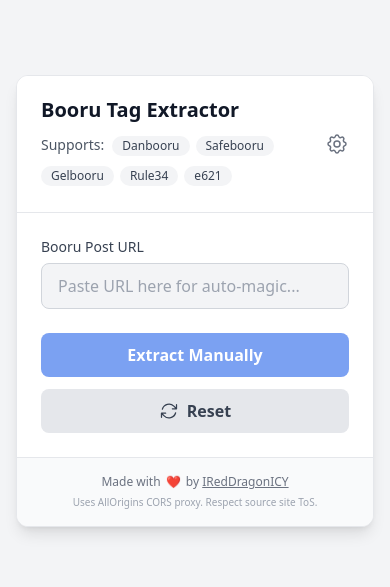
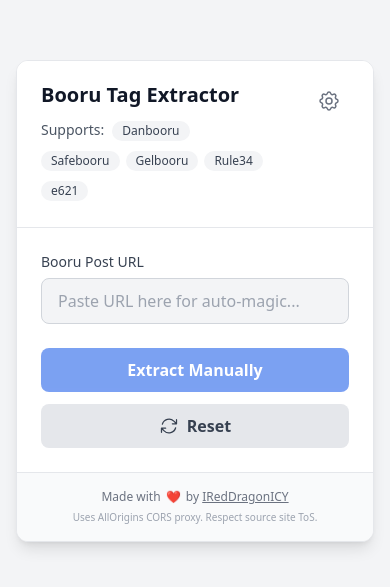
Before and after one commit to IRedDragonICY/booruprompt, a Next.js app: page / in a window 390 px wide. Shown: the part 121-708 px from the top of the page. Built offline with nearby package versions, Linux system fonts and the light colour scheme.

Commit message:
feat: Refactor header layout for improved responsiveness and accessibility

```diff
--- a/src/app/page.tsx
+++ b/src/app/page.tsx
@@ -490,11 +490,9 @@ const BooruTagExtractor = () => {
                 initial={{ opacity: 0, y: 20 }} animate={{ opacity: 1, y: 0 }} transition={{ duration: 0.5, ease: "easeOut" }}
             >
                 {/* Header */}
-                <div className="px-6 py-5 relative border-b border-gray-200 dark:border-gray-700 bg-white dark:bg-gray-800">
-                    <motion.button whileTap={{ scale: 0.9 }} onClick={() => setShowSettings(true)} className="absolute top-1/2 right-4 transform -translate-y-1/2 z-20 p-2 rounded-full text-gray-500 dark:text-gray-400 hover:bg-gray-200 dark:hover:bg-gray-700 focus:outline-none focus-visible:ring-2 focus-visible:ring-blue-500 focus-visible:ring-offset-2 dark:focus-visible:ring-offset-gray-800 transition-colors" aria-label="Open Settings">
-                        <CogIcon />
-                    </motion.button>
-                    <h1 className="text-xl sm:text-2xl font-semibold text-gray-900 dark:text-white pr-12">Booru Tag Extractor</h1>
+                <div className="px-6 py-5 border-b border-gray-200 dark:border-gray-700 bg-white dark:bg-gray-800 flex justify-between items-start">
+                    <div className="flex-grow pr-10">
+                        <h1 className="text-xl sm:text-2xl font-semibold text-gray-900 dark:text-white">Booru Tag Extractor</h1>
                         <div className="mt-2">
                             <span className="text-sm text-gray-600 dark:text-gray-400 mr-2">Supports:</span>
                             {BOORU_SITES.map((site) => (
@@ -503,6 +501,15 @@ const BooruTagExtractor = () => {
                                 </span>
                             ))}
                         </div>
+                    </div>
+                    <motion.button
+                        whileTap={{ scale: 0.9 }}
+                        onClick={() => setShowSettings(true)}
+                        className="flex-shrink-0 p-2 rounded-full text-gray-500 dark:text-gray-400 hover:bg-gray-200 dark:hover:bg-gray-700 focus:outline-none focus-visible:ring-2 focus-visible:ring-blue-500 focus-visible:ring-offset-2 dark:focus-visible:ring-offset-gray-800 transition-colors"
+                        aria-label="Open Settings"
+                    >
+                        <CogIcon />
+                    </motion.button>
                 </div>
 
                 {/* Body */}
```
Lines whose indentation alone changed are shown as unchanged.
